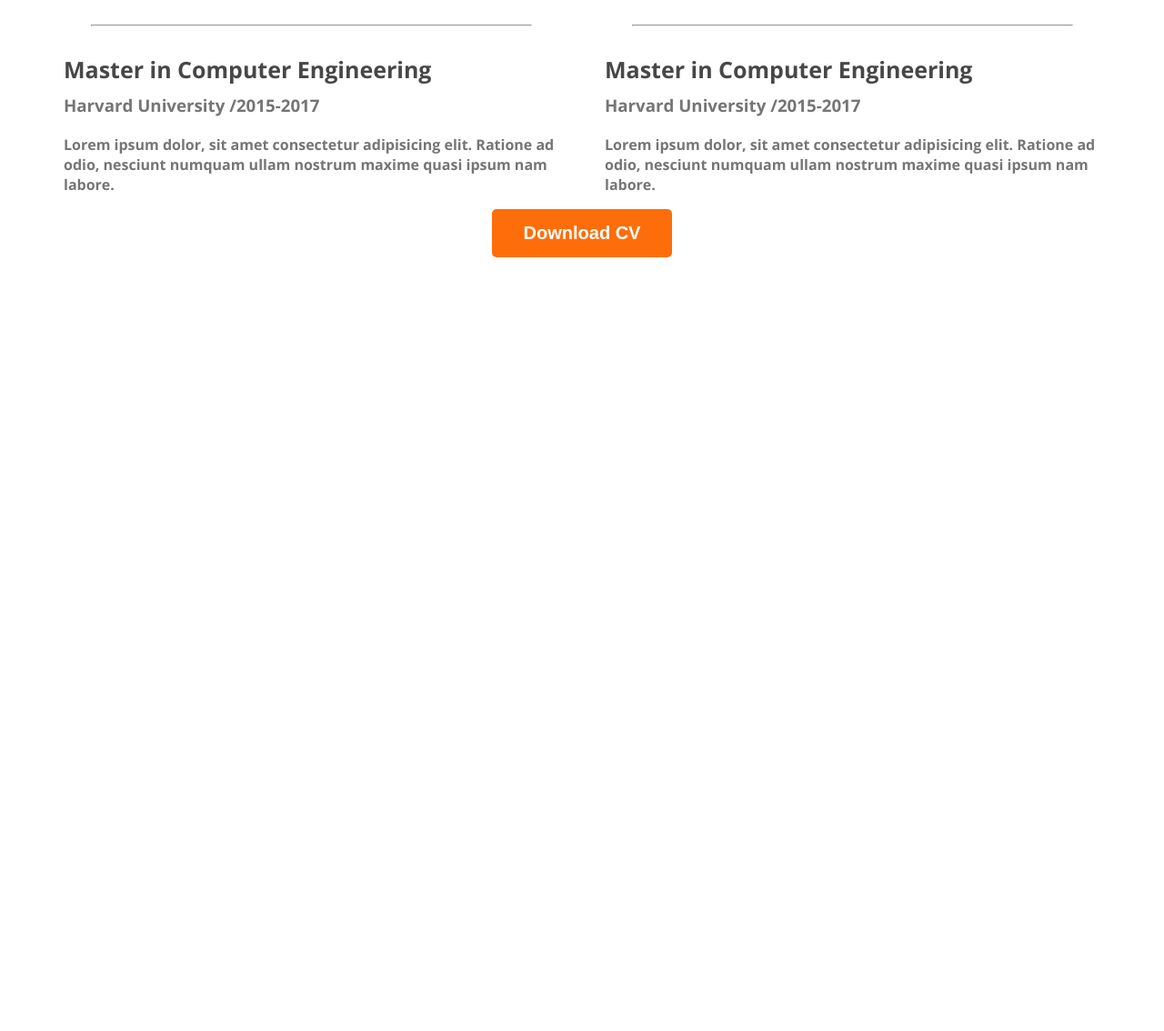
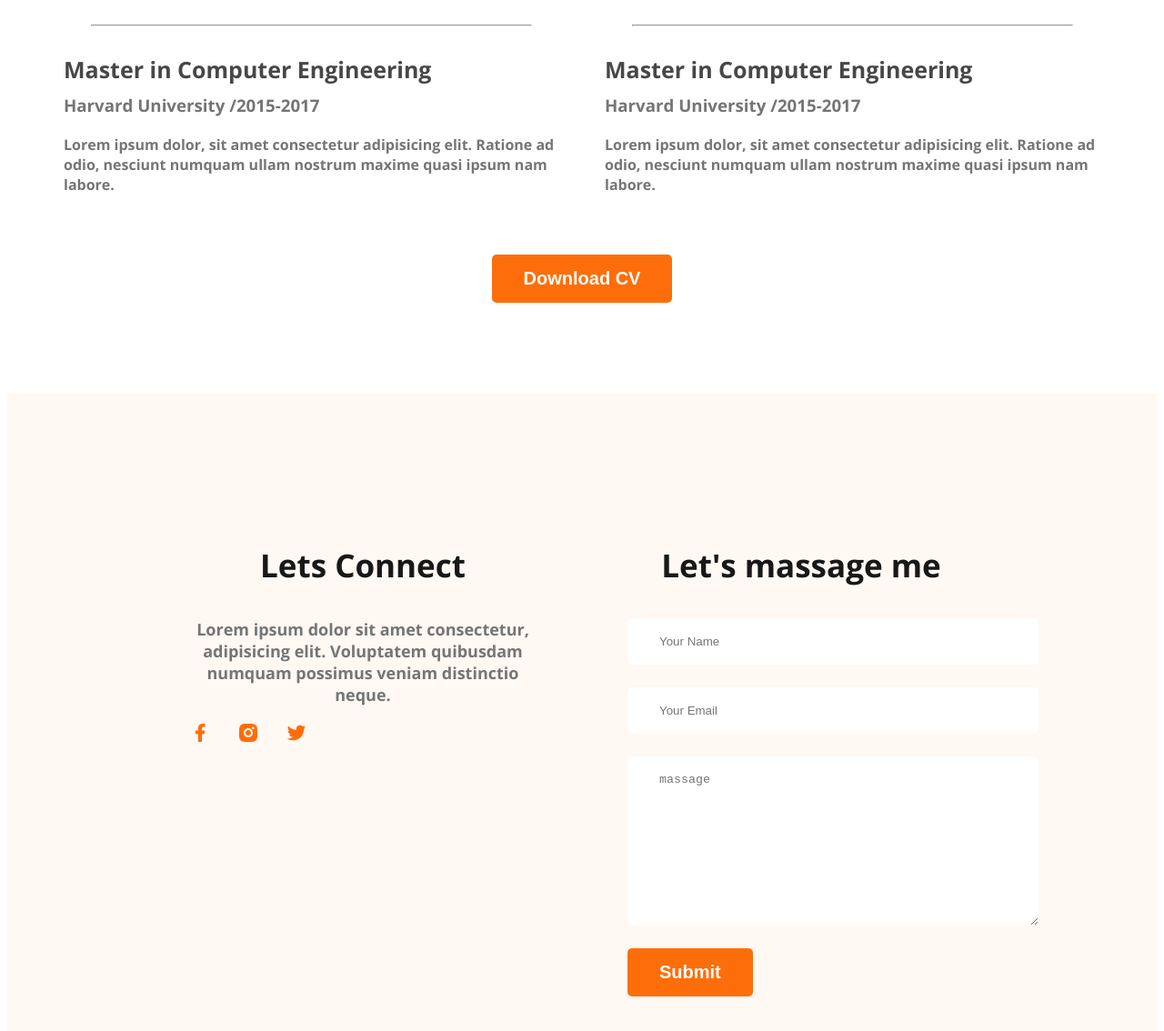
Before and after one commit to sksazzadhossain/webdeveloper-portfolio, a plain HTML site: page index.html in a window 1280 px wide. Shown: the part 2883-4017 px from the top of the page at 91% size. Before the commit the page ends 3174 px from the top, so only its background shows below. Drawn offline with nearby package versions, Linux system fonts and the light colour scheme; a web font is replaced by a local one.

Commit message:
finished footer  section with contact form

```diff
--- a/index.html
+++ b/index.html
@@ -155,7 +155,27 @@
         </section>
     </main>
     <footer>
-
+        <div class="footer-column">
+            <h3 class="section-title">Lets Connect</h3>
+            <p class="section-description">
+               Lorem ipsum dolor sit amet consectetur, adipisicing elit.
+               Voluptatem quibusdam numquam possimus veniam distinctio neque.
+            </p>
+            <div class="social-links">
+                <a href=""><img src="Images/Icons/facebook.png" alt=""></a>
+                <a href=""><img src="Images/Icons/insta.png" alt=""></a>
+                <a href=""><img src="Images/Icons/twitter.png" alt=""></a>
+            </div>
+        </div>
+        <div class="footer-column">
+            <h3 class="section-title">Let's massage me</h3>
+            <form class="contact" action="">
+                <input type="text" placeholder="Your Name">
+                <input type="email" name="" placeholder="Your Email" id="">
+                <textarea name="" placeholder="massage" id="" cols="30" rows="10"></textarea>
+                <input class="btn-primary" type="submit" value="Submit">
+            </form>
+        </div>
     </footer>
 
 </body>
--- a/styles/portfolio.css
+++ b/styles/portfolio.css
@@ -149,4 +149,29 @@ main section{
 }
 .download-cv{
     text-align: center;
+    margin-top: 50px;
 }
+footer{
+    display: flex;
+    gap: 100px;
+    background: #FFF8F3;
+    margin-top: 100px;
+    padding: 130px 200px;
+}
+
+.footer-column{
+    width: 50%;
+}
+.social-links a{
+    margin-right: 25px;
+}
+.contact input[type="text"], .contact input[type="email"], textarea{
+    display:block;
+    margin-bottom: 25px;
+    padding: 18px 35px;
+    color: #757575;
+    border-radius: 5px;
+    background: #FFF;
+    border: 0;
+    width: 100%;
+}
```
Also changed, not shown: Images/Icons/twitter.png (added).
